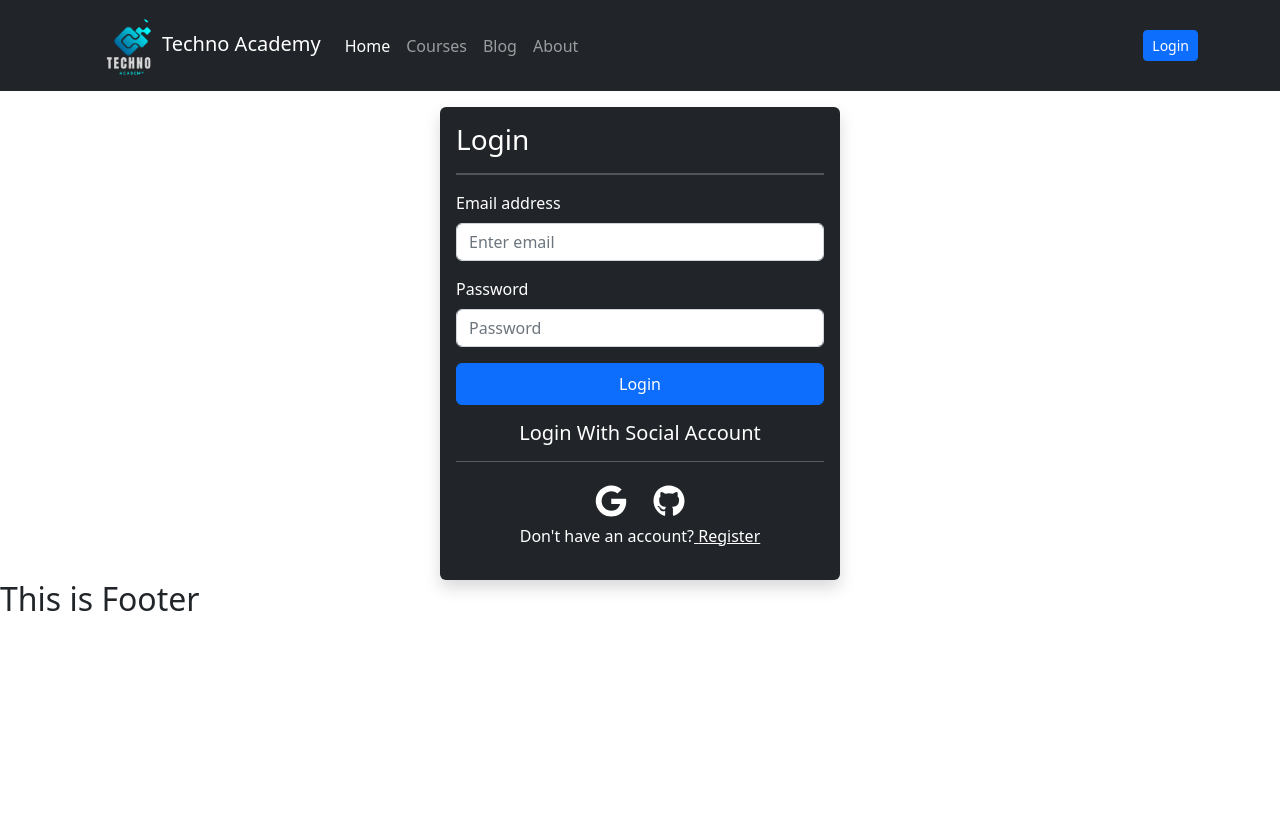
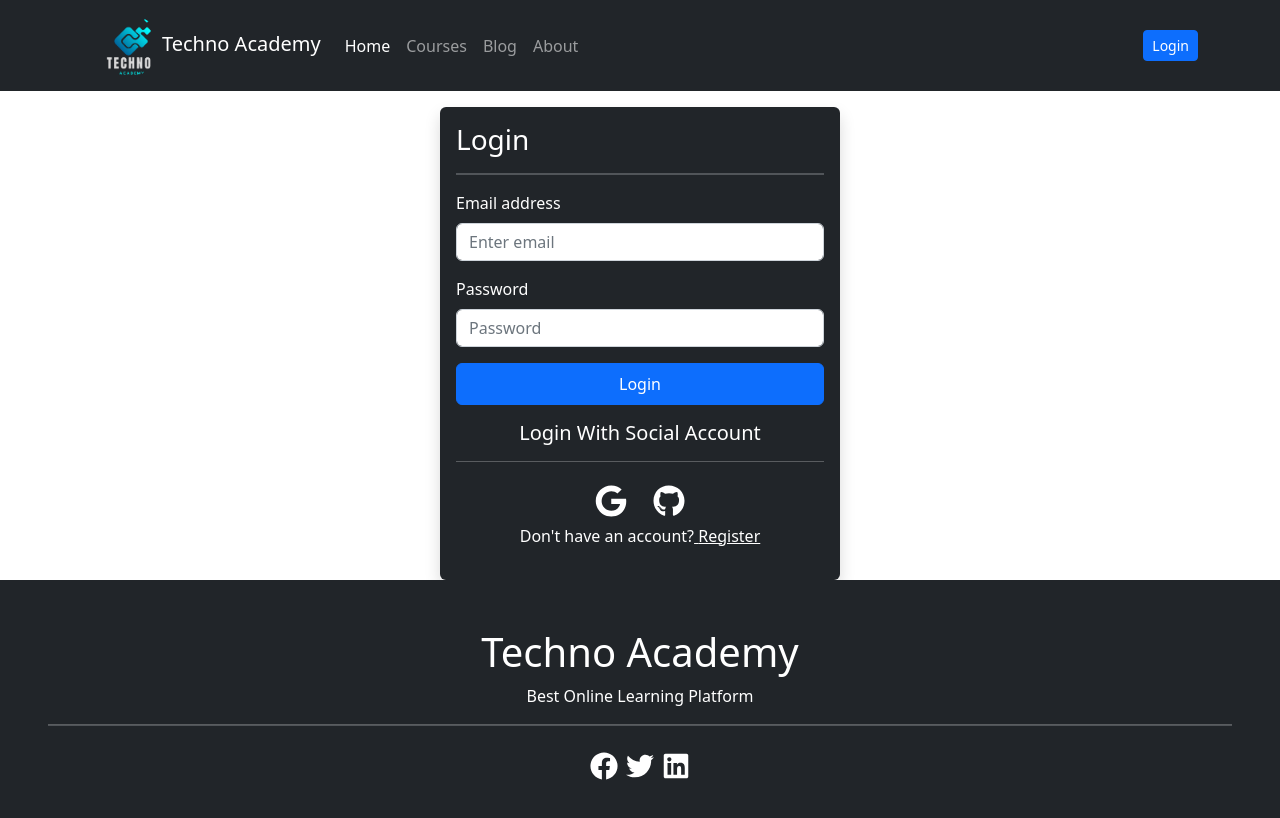
Before and after one commit to tarekrahman916/learning-platform-client-side, a React (Create React App) app: page /login in a window 1280 px wide. Shown: the top 818 px of the page. Built offline with nearby package versions, Linux system fonts and the light colour scheme; no server answers.

Commit message:
setup environment variable

```diff
--- a/src/firebase/firebase.config.js
+++ b/src/firebase/firebase.config.js
@@ -5,12 +5,12 @@ import { initializeApp } from "firebase/app";
 
 // Your web app's Firebase configuration
 const firebaseConfig = {
-  apiKey: "AIzaSyD3MDpZwi5-j7M-GOZI51IYLlgc4pdXqn4",
-  authDomain: "techno-academy-1e7a4.firebaseapp.com",
-  projectId: "techno-academy-1e7a4",
-  storageBucket: "techno-academy-1e7a4.appspot.com",
-  messagingSenderId: "1085608646176",
-  appId: "1:1085608646176:web:7c36da7d3a532acce64e45",
+  apiKey: process.env.REACT_APP_apiKey,
+  authDomain: process.env.REACT_APP_authDomain,
+  projectId: process.env.REACT_APP_projectId,
+  storageBucket: process.env.REACT_APP_storageBucket,
+  messagingSenderId: process.env.REACT_APP_messagingSenderId,
+  appId: process.env.REACT_APP_appId,
 };
 
 // Initialize Firebase
--- a/src/pages/Checkout/Checkout.js
+++ b/src/pages/Checkout/Checkout.js
@@ -11,7 +11,7 @@ const Checkout = () => {
   return (
     <div
       style={{ width: "600px" }}
-      className=" mx-auto bg-dark p-3 mt-3 rounded shadow text-white"
+      className=" mx-auto bg-dark p-3 mt-3 rounded shadow text-white mb-3"
     >
       <Form>
         <h3>
--- a/src/pages/Home/Home.js
+++ b/src/pages/Home/Home.js
@@ -1,9 +1,52 @@
 import React from "react";
+import { Container, Row } from "react-bootstrap";
+import Carousel from "react-bootstrap/Carousel";
+import { useLoaderData } from "react-router-dom";
+import banner1 from "../../assets/banner1.jpg";
+import banner2 from "../../assets/banner2.jpg";
+import CourseCard from "../Shared/CourseCard/CourseCard";
 
 const Home = () => {
+  const courses = useLoaderData();
   return (
     <div>
-      <h2>This Home page</h2>
+      <div>
+        <Carousel fade>
+          <Carousel.Item>
+            <img
+              style={{ height: "500px", objectFit: "cover" }}
+              className="d-block w-100"
+              src={banner1}
+              alt="First slide"
+            />
+            <Carousel.Caption>
+              <h3>Learn React</h3>
+            </Carousel.Caption>
+          </Carousel.Item>
+          <Carousel.Item>
+            <img
+              style={{ height: "500px", objectFit: "cover" }}
+              className="d-block w-100"
+              src={banner2}
+              alt="Second slide"
+            />
+            <Carousel.Caption>
+              <h3>Second slide label</h3>
+            </Carousel.Caption>
+          </Carousel.Item>
+        </Carousel>
+      </div>
+      <div className="container">
+        <div className="text-center mt-3">
+          <h2>Our All Courses</h2>
+          <hr className="w-50 mx-auto border border-2 border-dark" />
+        </div>
+        <div className="row">
+          {courses.map((course) => (
+            <CourseCard key={course.id} course={course}></CourseCard>
+          ))}
+        </div>
+      </div>
     </div>
   );
 };
--- a/src/pages/Shared/Footer/Footer.js
+++ b/src/pages/Shared/Footer/Footer.js
@@ -1,9 +1,35 @@
 import React from "react";
+import { FaFacebook, FaLinkedin, FaTwitter } from "react-icons/fa";
 
 const Footer = () => {
   return (
-    <div>
-      <h2>This is Footer</h2>
+    <div className="bg-dark text-center p-5 text-white">
+      <h1 className="text-white">Techno Academy</h1>
+      <p>Best Online Learning Platform</p>
+      <hr className="border-bottom" />
+      <div>
+        <a
+          className="text-white fs-3"
+          href="https://web.facebook.com/"
+          target="blank"
+        >
+          <FaFacebook />
+        </a>
+        <a
+          className="text-white fs-3 m-2"
+          href="https://twitter.com/"
+          target="blank"
+        >
+          <FaTwitter />
+        </a>
+        <a
+          className="text-white fs-3"
+          href="https://www.linkedin.com/"
+          target="blank"
+        >
+          <FaLinkedin />
+        </a>
+      </div>
     </div>
   );
 };
--- a/src/routes/routes.js
+++ b/src/routes/routes.js
@@ -16,7 +16,11 @@ export const routes = createBrowserRouter([
     path: "/",
     element: <Main></Main>,
     children: [
-      { path: "/", element: <Home /> },
+      {
+        path: "/",
+        element: <Home />,
+        loader: () => fetch("http://localhost:5000/courses"),
+      },
       {
         path: "/courses",
         element: <CoursesLayout></CoursesLayout>,
```
Also changed, not shown: src/assets/banner1.jpg (added), src/assets/banner2.jpg (added).
